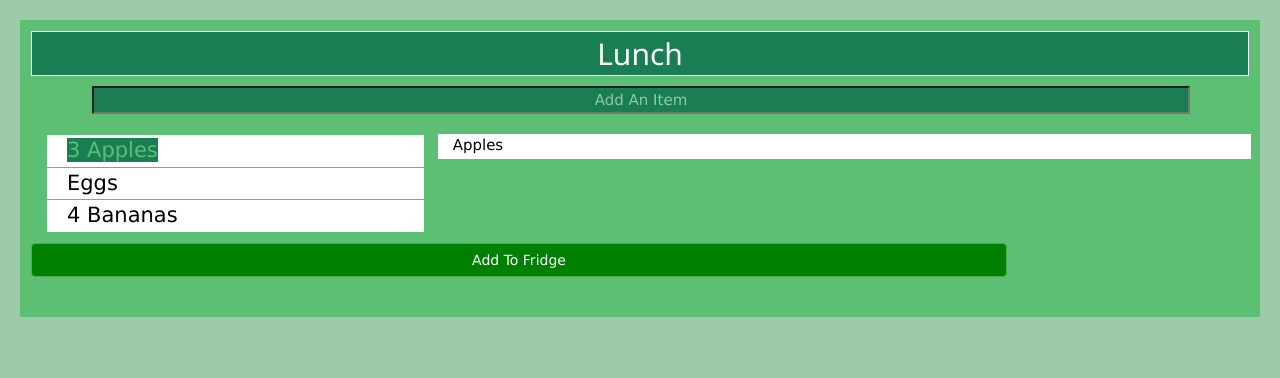
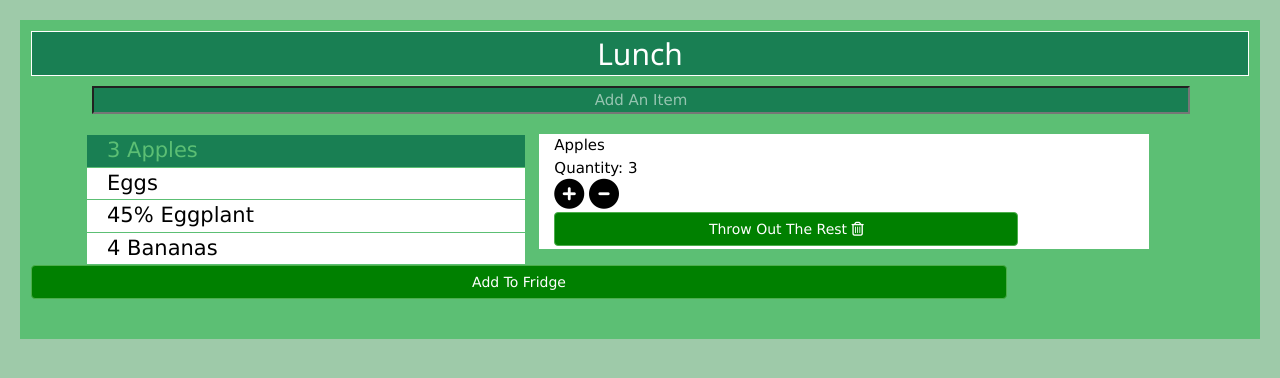
Before and after one commit to noah-seltzer/Deer-Lake, a PHP site: page /fridge.html in a window 1280 px wide. Shown: the part 64-442 px from the top of the page. Run offline with PHP 8.4, Linux system fonts and the light colour scheme; some libraries are stand-ins or nearby versions.

Commit message:
added quantity manager for small items

```diff
--- a/fridge.html
+++ b/fridge.html
@@ -33,27 +33,36 @@
 
         <h2 id="info">Lunch</h2>
         <div id="infoText" class="row">
-            <div id="center">
+            <div class="center">
                 <input type="text" v-on:keyup.enter="addItem" v-model="newTodoText" id="addAnItem" placeholder="Add An Item"></div>
+
 
             <!--<div v-if="fridge.length > 0"@click="checkAll()">-->
                 <!--<i class="fa fa-check-square checkAll" aria-hidden="true"></i> Select All-->
             <!--</div>-->
+        <div class="col-xs-5">
+        <ul @click="uncheckAll(k);checkIt(k)" v-for="(i, k) in fridge" class="no_bottom listItem">
+                <li v-if="i.checked" id="selected"> <span v-if="i.quantity != 0">{{i.quantity}}<span v-if="i.large">%</span></span>  {{i.item}}</li>
+                <li v-else> <span v-if="i.quantity != 0">{{i.quantity}}<span v-if="i.large">%</span></span> {{i.item}}</li>
+        </ul></div>
 
-        <ul class="col-xs-4">
-            <li @click="uncheckAll(k);checkIt(k)" id="listItem" v-for="(i, k) in fridge">
+        <div class="col-xs-6" v-for="(i,k) in fridge" class="center" id="quantityManager">
+            <span v-if="i.checked" >{{i.item}} <br></span>
+            <span v-if="i.checked" > Quantity: {{i.quantity}}<br></span>
+
+            <span v-if="isCheckedAndSmall(k)" >
+                <i class="fa fa-plus-circle fa-2x" @click="addQuantitySmall(k)"></i>
+                <i class="fa fa-minus-circle fa-2x" @click="minusQuantitySmall(k)"></i><br>
+            </span>
 
 
-                <span v-if="i.checked" id="selected"> <span v-if="i.quantity != 0">{{i.quantity}}</span>  {{i.item}}</span>
-                <span v-else> <span v-if="i.quantity != 0">{{i.quantity}}</span> {{i.item}}</span>
 
-            </li>
-        </ul>
-        <div class="col-xs-8" v-for="(i,k) in fridge" class="center" id="quantityManager">
-            <span v-if="i.checked" >{{i.item}}</span>
+
+
+            <button v-if="isCheckedAndNotZero(k)" type="button"  class="btn btn-success" @click="throwOutRest(k)">Throw Out The Rest <i class="fa fa-trash-o" aria-hidden="true"></i></button>
+
         </div>
-
-        <button v-if="anyChecked()" type="button" class="btn btn-success">Add To Fridge</button>
+        <button v-if="anyChecked()" type="button" class="offset-xs-1 btn btn-success " >Add To Fridge</button>
 
     </div>
 
@@ -91,6 +100,9 @@
     $(function() {
         $('[data-toggle="popover"]').popover()
     })
+    //Slider for large fruits
+
+
 </script>
 
 <script>
@@ -100,6 +112,11 @@
             heightStyle: "content",
             autoHeight: false,
             clearStyle: true,
+        });
+    });
+    $(function() {
+        $("#slider").slider({
+
         });
     });
 </script>
@@ -112,15 +129,23 @@
             fridge: [{
                 quantity: 3,
                 item: "Apples",
-                checked: true
+                checked: true,
+                large: false
             }, {
                 quantity: 0,
                 item: "Eggs",
-                checked: false
-            }, {
+                checked: false,
+                large: false
+            },{
+                quantity:45,
+                item: "Eggplant",
+                checked:false,
+                large:true
+            },{
                 quantity: 4,
                 item: "Bananas",
-                checked: false
+                checked: false,
+                large: false
             }],
         },
         methods: {
@@ -137,7 +162,8 @@
                 var obj = {
                     quantity: 0,
                     item: this.newTodoText,
-                    checked: false
+                    checked: false,
+                    large:false
                 }
                 this.fridge.push(obj)
                 this.newTodoText = '';
@@ -155,6 +181,30 @@
 
                 }
             },
+            addQuantitySmall: function(index){
+                var vm = this;
+                vm.fridge[index].quantity += 1;
+            },
+            minusQuantitySmall: function(index){
+                var vm = this;
+                if(vm.fridge[index].quantity !== 0){
+
+                 vm.fridge[index].quantity-= 1;}
+            },
+            isCheckedAndSmall: function(index) {
+                return !this.fridge[index].large && this.fridge[index].checked;
+            },
+            isCheckedAndLarge: function(index) {
+                return this.fridge[index].large && this.fridge[index].checked;
+            },
+            isCheckedAndNotZero: function(index) {
+                return (this.fridge[index].quantity > 0) && this.fridge[index].checked;
+            },
+            throwOutRest: function(index) {
+                this.fridge[index].quantity = 0;
+                //TODO back end stuff
+            },
+
             //TODO
             addToFridge: function() {},
             remove: function() {
--- a/style/fridge.css
+++ b/style/fridge.css
@@ -1,4 +1,4 @@
-li.listItem{
+.listItem > li{
     background-color: white;
     color:black;
     list-style-type: none;
@@ -6,6 +6,7 @@ li.listItem{
     width:100%;
     font-size:140%;
     padding-left:20px;
+
 }
 #fridgeList{
     padding:0px;
@@ -24,3 +25,7 @@ li.listItem{
 .center{
     text-align:center;
 }
+
+.no_bottom{
+    margin-bottom: 0px;
+}
```
